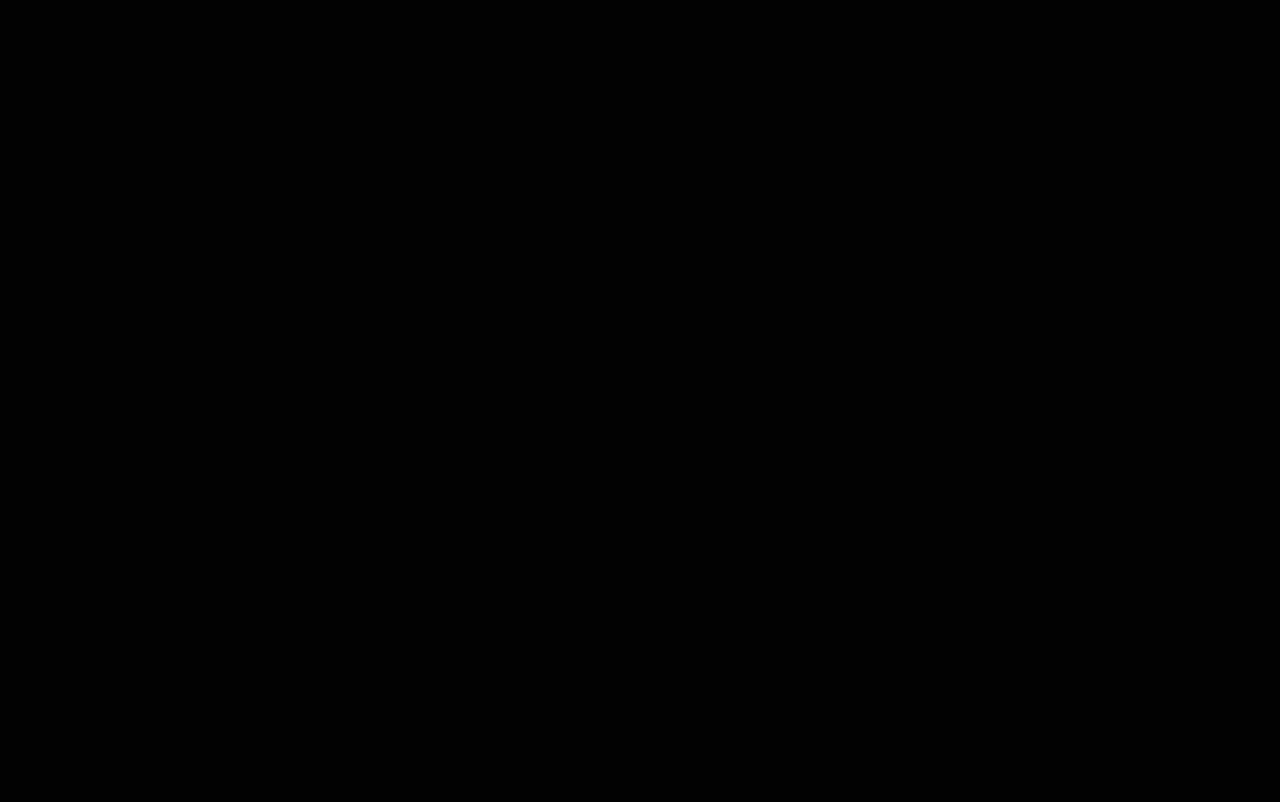
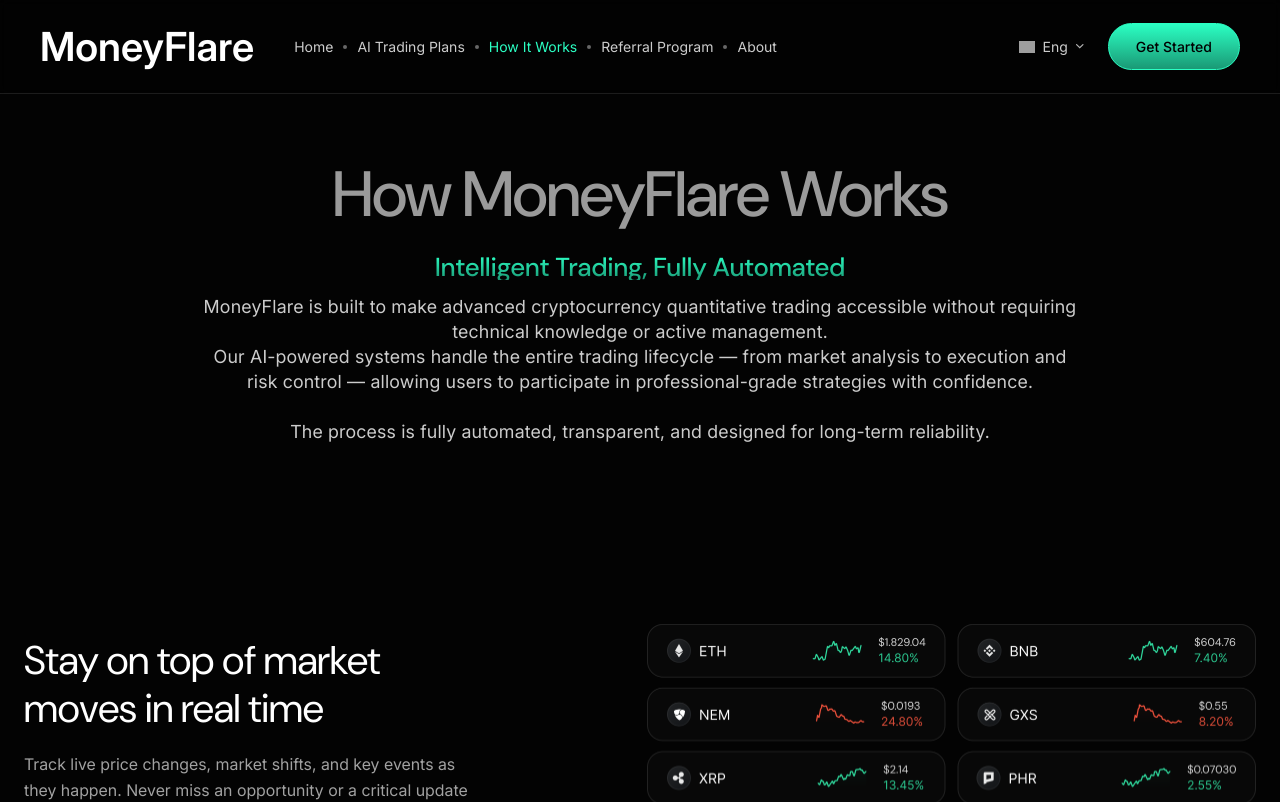
Before and after one commit to backbencherstudio/taylornia_money_flare_Vuejs, a Nuxt app: page /how-it-works in a window 1280 px wide. Before the commit this address had no page. Shown: the top 802 px of the page. Built offline with nearby package versions, Linux system fonts and the light colour scheme; grey boxes are pictures that could not be loaded.

Commit message:
How it work page updated

```diff
--- a/app/components/AITradingPlans/AITradingPlans.vue
+++ b/app/components/AITradingPlans/AITradingPlans.vue
@@ -136,6 +136,7 @@
 
 <template>
   <section class="relative overflow-hidden">
+    <!-- Decoration -->
     <img
       src="/bg-lights.svg"
       alt=""
--- /dev/null
+++ b/app/components/HowItWorks/HowaItHero.vue
@@ -0,0 +1,38 @@
+<script setup lang="ts"></script>
+
+<template>
+  <div>
+    <div>
+      <div class="pt-25 xl:pt-40 relative z-10">
+        <h1
+          class="text-[11.11vw] sm:text-[4rem] text-center font-dm text-[#FFFFFF99] font-medium leading-[109%] tracking-[-1.28px]"
+        >
+          How MoneyFlare Works
+        </h1>
+        <p
+          class="text-center text-[1.625rem] bg-linear-to-b to-[#1A9975] from-[#2BFFC3] text-transparent bg-clip-text font-dm font-medium leading-[92.31%] tracking-[-0.4px] mt-6.5"
+        >
+          Intelligent Trading, Fully Automated
+        </p>
+        <div class="max-w-221.25 mx-auto text-center mt-3.5 text-[#CCC]">
+          <p class="lg:text-[1.125rem] leading-[140%] tracking-[0.18px]">
+            MoneyFlare is built to make advanced cryptocurrency quantitative
+            trading accessible without requiring technical knowledge or active
+            management.
+          </p>
+          <p class="lg:text-[1.125rem] leading-[140%] tracking-[0.18px] mb-6">
+            Our AI-powered systems handle the entire trading lifecycle — from
+            market analysis to execution and risk control — allowing users to
+            participate in professional-grade strategies with confidence.
+          </p>
+          <p class="lg:text-[1.125rem] leading-[140%] tracking-[0.18px]">
+            The process is fully automated, transparent, and designed for
+            long-term reliability.
+          </p>
+        </div>
+      </div>
+    </div>
+  </div>
+</template>
+
+<style scoped></style>
--- /dev/null
+++ b/app/pages/(client)/how-it-works/index.vue
@@ -0,0 +1,20 @@
+<script setup lang="ts">
+import OurArticles from '~/components/HomeSections/OurArticles.vue';
+import StayOnTopSection from '~/components/HomeSections/Sophisticated/StayOnTopSection.vue';
+import HowaItHero from '~/components/HowItWorks/HowaItHero.vue';
+
+definePageMeta({
+  layout: "client",
+});
+</script>
+
+<template>
+  <div>
+    <HowaItHero/>
+
+    <StayOnTopSection/>
+    <OurArticles/>
+  </div>
+</template>
+
+<style scoped></style>
```
